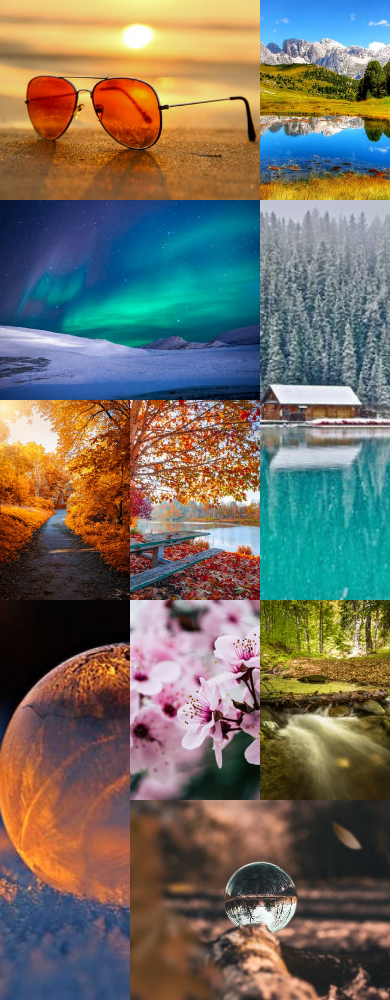
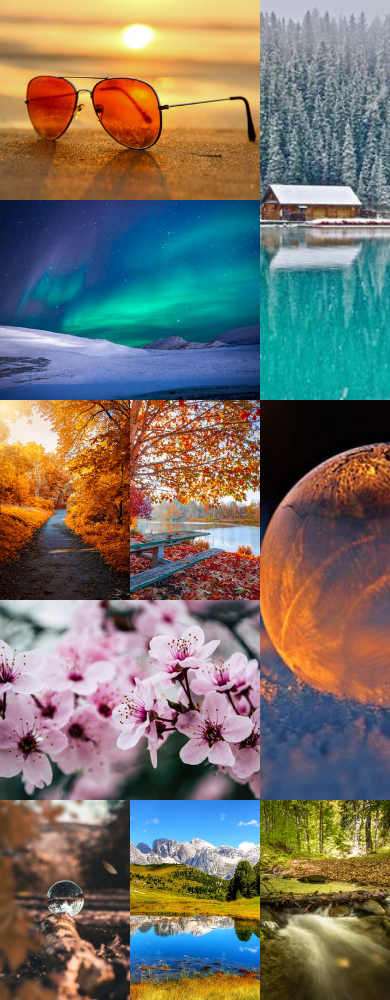
Before and after one commit to christopher85/montage-photo, a plain HTML site: page index.html in a window 390 px wide. Drawn offline with Linux system fonts and the light colour scheme.

Commit message:
modif responsive

```diff
--- a/style.scss
+++ b/style.scss
@@ -47,7 +47,13 @@
                        "1fr 1fr 1fr 1fr" 300px
                        "1fr 1fr 1fr 1fr" 300px
                        "1fr 1fr 1fr 1fr" 300px;
-}
+    }
+    .container .box.b{
+        order: 1;
+    }
+    .container .box.i{
+        grid-column: span 2;
+    }
 }
 @media screen and (max-width:900px){
     .container{
@@ -57,5 +63,11 @@
                        "1fr 1fr 1fr" 200px
                        "1fr 1fr 1fr" 200px;
     }
-
+    .container .box.i,
+    .container .box.j{
+        grid-column: span 1;
+    }
+    .container .box.h{
+        grid-column: span 2;
+    }
 }
```
Also changed, not shown: style.css, 1 other file.
